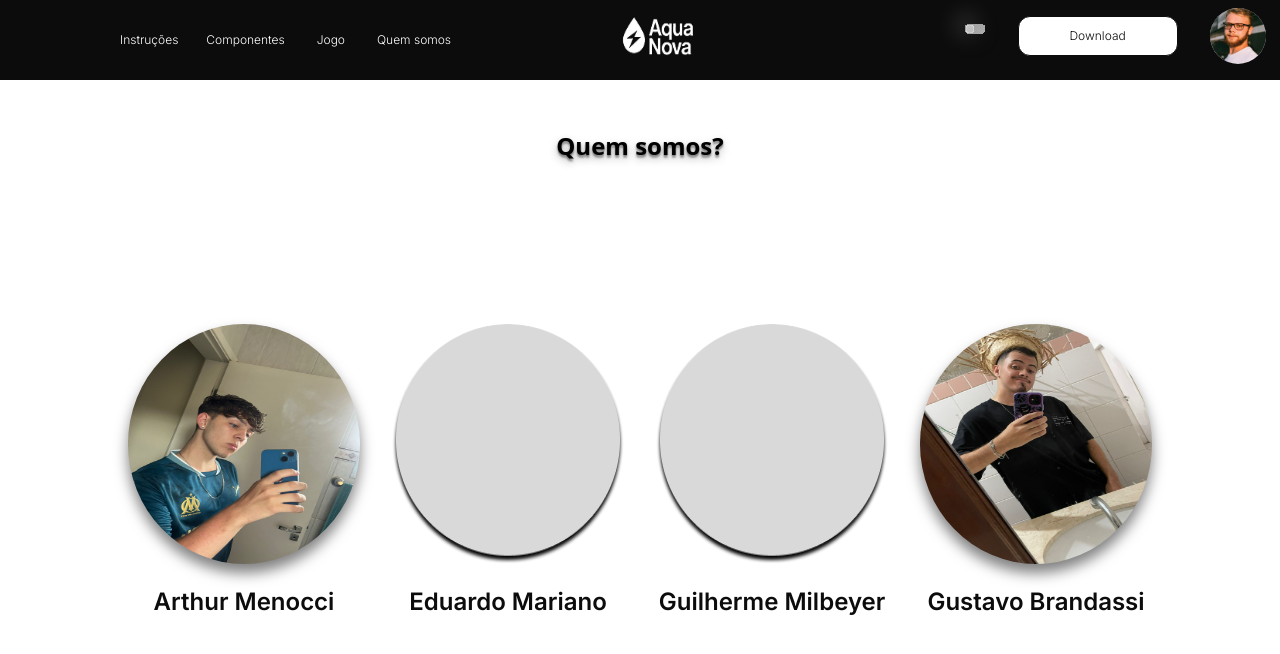
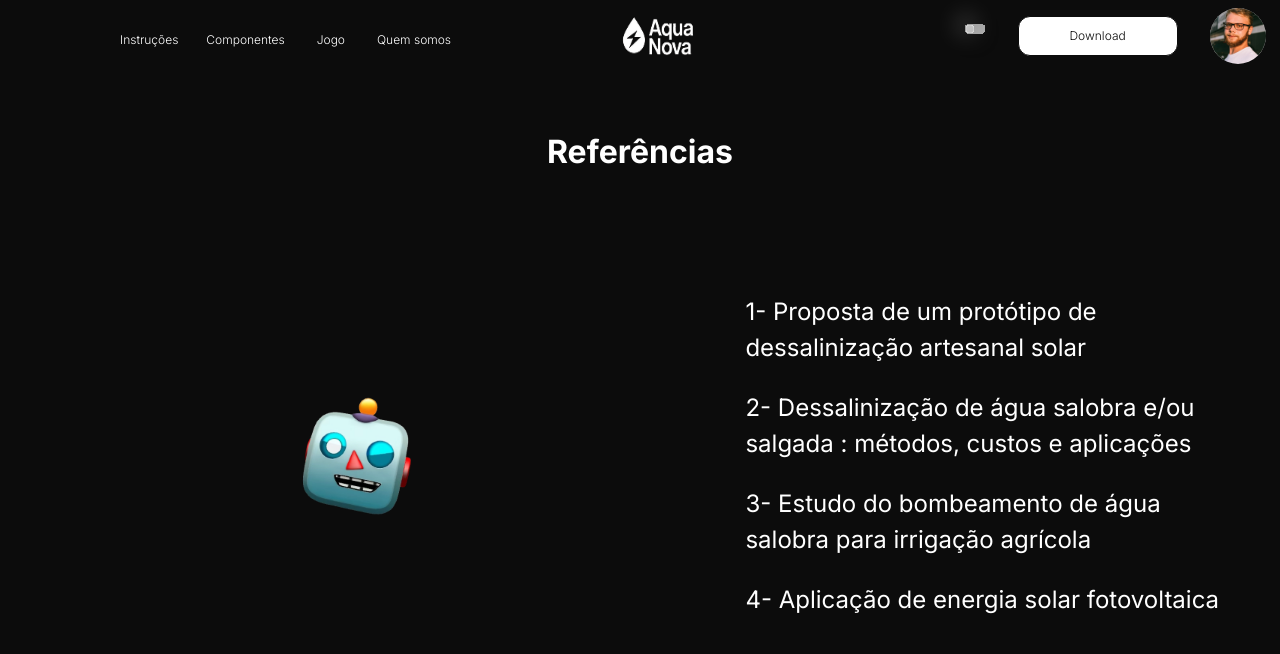
Before and after one commit to TccDessalinizador/AquaNova, a React (Vite) app: page / in a window 1280 px wide. Shown: the top 654 px of the page. Built offline with nearby package versions, Linux system fonts and the light colour scheme.

Commit message:
pagina referencias

```diff
--- a/src/App.jsx
+++ b/src/App.jsx
@@ -5,11 +5,12 @@ import { Profile } from './components/Profile.jsx'
 import { Jogo } from './components/Jogo.jsx'
 import { Header } from './components/Header.jsx'
 import { QuemSomos } from './components/QuemSomos.jsx'
+import { Referencias } from './components/Referencias.jsx'
 
 export function App() {
   return (
     <div>
-      <QuemSomos />
+      <Referencias />
     </div>
   )
 }
--- a/src/components/QuemSomos.jsx
+++ b/src/components/QuemSomos.jsx
@@ -11,24 +11,24 @@ export function QuemSomos() {
             <div id="pagina" class="mt-[3rem]">
                 <h1 class="flex justify-center mb-[2rem] text-[1.5rem] text-[#010000] font-bold text-shadow-lg/30">Quem somos?</h1>
 
-                <div id="fotos" class="flex flex-col items-center h-[74vh] lg:flex-row lg:px-[8rem] lg:gap-[2rem]">
+                <div id="fotos" class="flex flex-col items-center h-[74vh] lg:flex-row lg:px-[8rem] lg:gap-[2rem] lg:justify-between">
                     <div class="flex flex-col items-center">
-                        <img src={fotoMenocci} alt="menocci" class="w-[12.5rem] lg:w-[19rem] h-[12rem] lg:h-[15rem] rounded-[100%] drop-shadow-xl/50"/>
+                        <img src={fotoMenocci} alt="menocci" class="w-[12.5rem] lg:w-[16rem] h-[12rem] lg:h-[15rem] rounded-[100%] drop-shadow-xl/50"/>
                         <p class="text-[1.5rem] text-[#0C0C0C] font-semibold mb-[2.5rem] mt-[1.25rem] font-inter">Arthur Menocci</p>
                     </div>
 
                     <div class="flex flex-col items-center">
-                        <img src={modelo} alt="mariano" class="w-[12.5rem] lg:w-[19rem] h-[12rem] lg:h-[15rem] rounded-[100%]"/>
+                        <img src={modelo} alt="mariano" class="w-[12.5rem] lg:w-[16rem] h-[12rem] lg:h-[15rem] rounded-[100%]"/>
                         <p class="text-[1.5rem] text-[#0C0C0C] font-semibold mb-[2.5rem] mt-[1.25rem] font-inter">Eduardo Mariano</p>
                     </div>
 
                     <div class="flex flex-col items-center">
-                        <img src={modelo} alt="milbeyer" class="w-[12.5rem] lg:w-[19rem] h-[12rem] lg:h-[15rem] rounded-[100%]"/>
+                        <img src={modelo} alt="milbeyer" class="w-[12.5rem] lg:w-[16rem] h-[12rem] lg:h-[15rem] rounded-[100%]"/>
                         <p class="text-[1.5rem] text-[#0C0C0C] font-semibold mb-[2.5rem] mt-[1.25rem] font-inter">Guilherme Milbeyer</p>
                     </div>
 
                     <div class="flex flex-col items-center">
-                        <img src={fotoBrandassi} alt="brandassi" class="w-[12.5rem] lg:w-[19rem] h-[12rem] lg:h-[15rem] rounded-[100%] drop-shadow-xl/50"/>
+                        <img src={fotoBrandassi} alt="brandassi" class="w-[12.5rem] lg:w-[16rem] h-[12rem] lg:h-[15rem] rounded-[100%] drop-shadow-xl/50"/>
                         <p class="text-[1.5rem] text-[#0C0C0C] font-semibold mb-[2.5rem] mt-[1.25rem] font-inter">Gustavo Brandassi</p>
                     </div>
 
--- /dev/null
+++ b/src/components/Referencias.jsx
@@ -0,0 +1,31 @@
+import { Header } from './Header.jsx'
+import robo from '../assets/robo.png'
+
+export function Referencias() {
+    return (
+        <div>
+            <Header />
+
+            <div id="pagina" class="flex flex-col bg-[#0C0C0C] text-white h-[94vh] lg:h-[90vh]">
+                <h1 class="mt-[3rem] text-[2rem] font-inter font-bold flex justify-center">Referências</h1>
+
+                <div class="lg:flex lg:flex-row">
+                    <div class="w-[100%] flex justify-center self-center lg:">
+                        <img src={robo} alt="" class="w-[12rem] h-[12rem]"/>
+                    </div>
+
+                    <ul class="h-[35rem] px-[2rem] justify-center flex flex-col">
+                        <li class="text-[1.5rem] font-inter"><a href="http://eventos.ecogestaobrasil.net/congestas2019/trabalhos/pdf/congestas2019-et-02-017.pdf" target='blank'>1- Proposta de um protótipo de dessalinização artesanal solar</a></li>
+                        <br />
+                        <li class="text-[1.5rem] font-inter"><a href="https://lume.ufrgs.br/handle/10183/127799" target='blank'>2- Dessalinização de água salobra e/ou salgada : métodos, custos e aplicações</a></li>
+                        <br />
+                        <li class="text-[1.5rem] font-inter"><a href="https://www.sustenere.inf.br/index.php/rica/article/view/CBPC2179-6858.2021.004.0035" target='blank'>3- Estudo do bombeamento de água salobra para irrigação agrícola</a></li>
+                        <br />
+                        <li class="text-[1.5rem] font-inter"><a href="https://periodicos.ufam.edu.br/index.php/revista-geonorte/article/view/2189" target='blank'>4- Aplicação de energia solar fotovoltaica</a></li>
+                    </ul>
+                </div>
+
+            </div>
+        </div>
+    )
+}
--- a/src/index.css
+++ b/src/index.css
@@ -6,6 +6,7 @@
   --font-inter: "Inter", "sans-serif";
   --text-shadow: 0 4px 4px rgba(0, 0, 0, 0.75)
   --breakpoint-xs: 22.5rem;
+  --height: calc(100vh - 4rem);
 }
 
 select {
```
Also changed, not shown: src/assets/robo.png (added).
